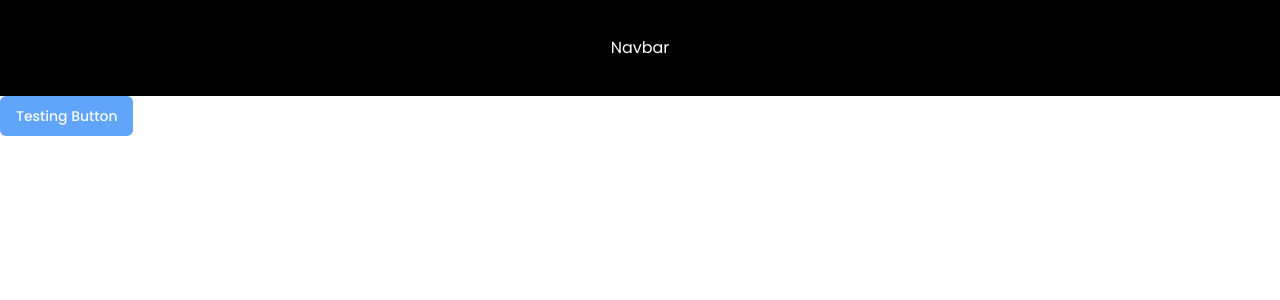
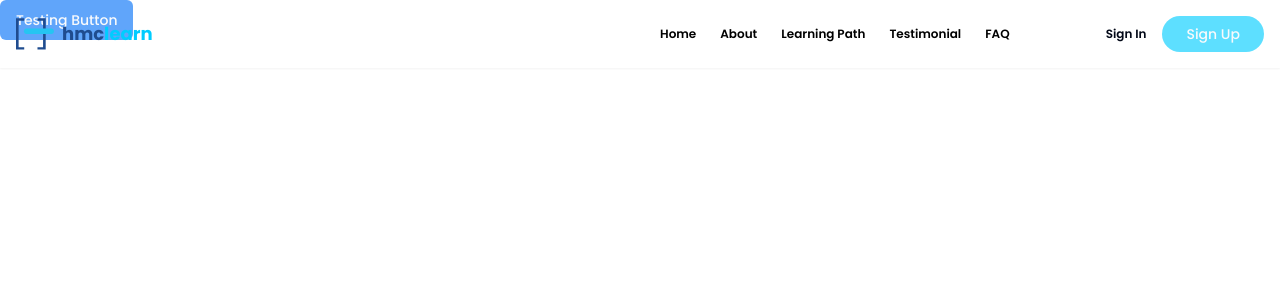
Before and after one commit to hammer-code/lms-fe, a Next.js app: page / in a window 1280 px wide. Shown: the top 300 px of the page. Built offline with nearby package versions, Linux system fonts and the light colour scheme.

Commit message:
feat(Navbar): Slicing navbar

```diff
--- a/src/components/Navbar/index.tsx
+++ b/src/components/Navbar/index.tsx
@@ -1,10 +1,85 @@
-import { FC } from 'react';
+import Image from 'next/image';
+import { FC, useEffect, useState } from 'react';
+import logoHmc from '/public/logo-hmc.svg';
+import Link from 'next/link';
+import { Button } from '@/components/ui/button';
 
 const Navbar: FC = () => {
+  const [scroll, setScroll] = useState(false);
+  useEffect(() => {
+    window.addEventListener('scroll', () => {
+      setScroll(window.scrollY > 10);
+    });
+  }, []);
+
+  const NavListItem = [
+    {
+      id: 1,
+      title: 'Home'
+    },
+    {
+      id: 2,
+      title: 'About'
+    },
+    {
+      id: 3,
+      title: 'Learning Path'
+    },
+    {
+      id: 4,
+      title: 'Testimonial'
+    },
+    {
+      id: 5,
+      title: 'FAQ'
+    }
+  ];
+
   return (
-    <div className="w-full h-24 bg-black text-white flex justify-center items-center">
-      Navbar
-    </div>
+    <header
+      className={`w-full fixed top-0 z-10 flex-none transition-colors duration-500 shadow-sm border-none ${scroll ? 'backdrop-blur-lg' : 'bg-transparent'}`}
+    >
+      <div className="container mx-auto px-4 h-full">
+        <div className="py-4 flex items-center h-full">
+          <Image
+            src={logoHmc}
+            width={38}
+            height={31}
+            alt="Logo HMC"
+            className="mr-2"
+          />
+          <h1 className="text-lg text-[#1F4C8F] font-bold">
+            hmc<span className="text-[#00CCFF]">learn</span>
+          </h1>
+          <div className="flex items-center text-xs ml-auto">
+            <nav className="text-black leading-6 font-semibold">
+              <ul className="hidden lg:flex gap-x-6">
+                {NavListItem.map(item => (
+                  <li key={item.id}>
+                    <Link
+                      href=""
+                      className="relative block after:block after:content-[''] after:absolute after:h-[3px] after:bg-[#5DDFFF] after:w-full after:scale-x-0 after:hover:scale-x-100 after:transition after:duration-300 after:origin-center after:rounded-full"
+                    >
+                      {item.title}
+                    </Link>
+                  </li>
+                ))}
+              </ul>
+            </nav>
+            <div className="flex items-center ml-24 font-semibold">
+              <Link href="/sign-in">Sign In</Link>
+              <Button
+                asChild
+                size="sm"
+                className="rounded-full ml-4 px-6 bg-[#5DDFFF]"
+              >
+                <Link href="">Sign Up</Link>
+              </Button>
+            </div>
+          </div>
+        </div>
+      </div>
+    </header>
   );
 };
 export default Navbar;
```
Also changed, not shown: public/logo-hmc.svg (added).
